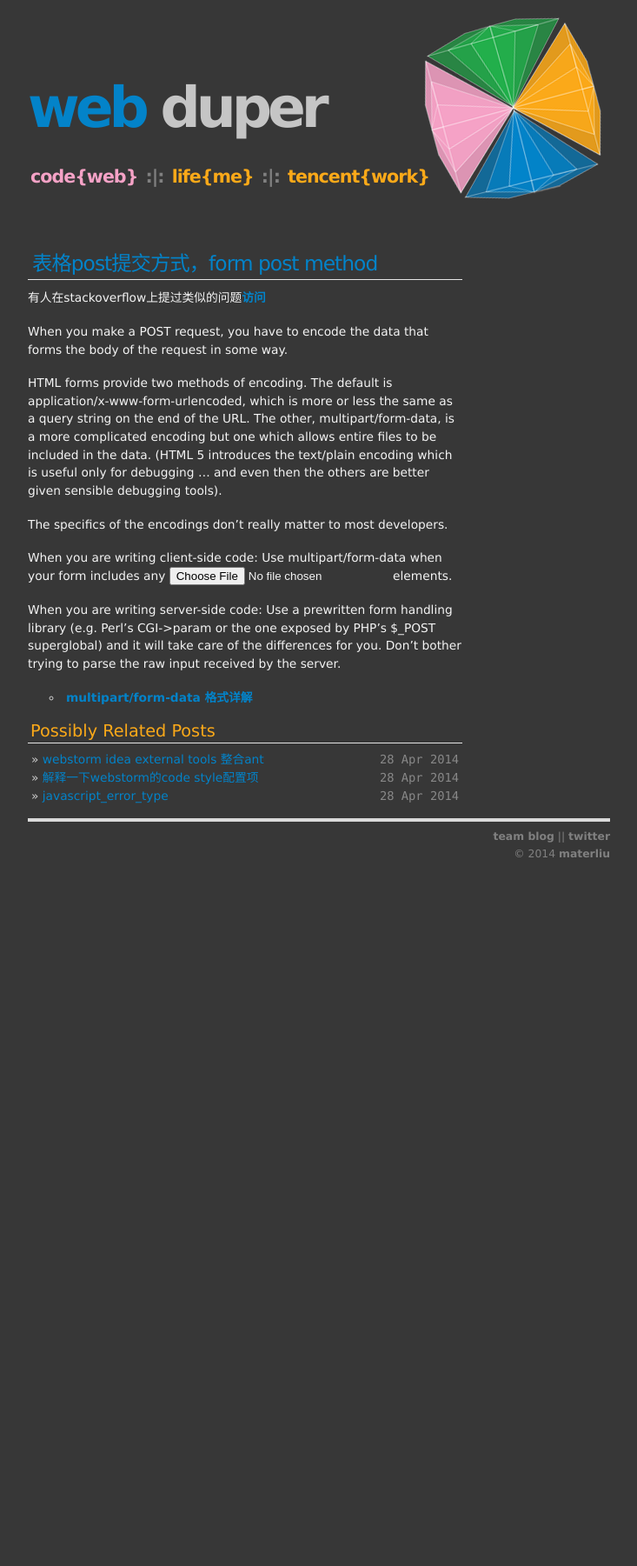
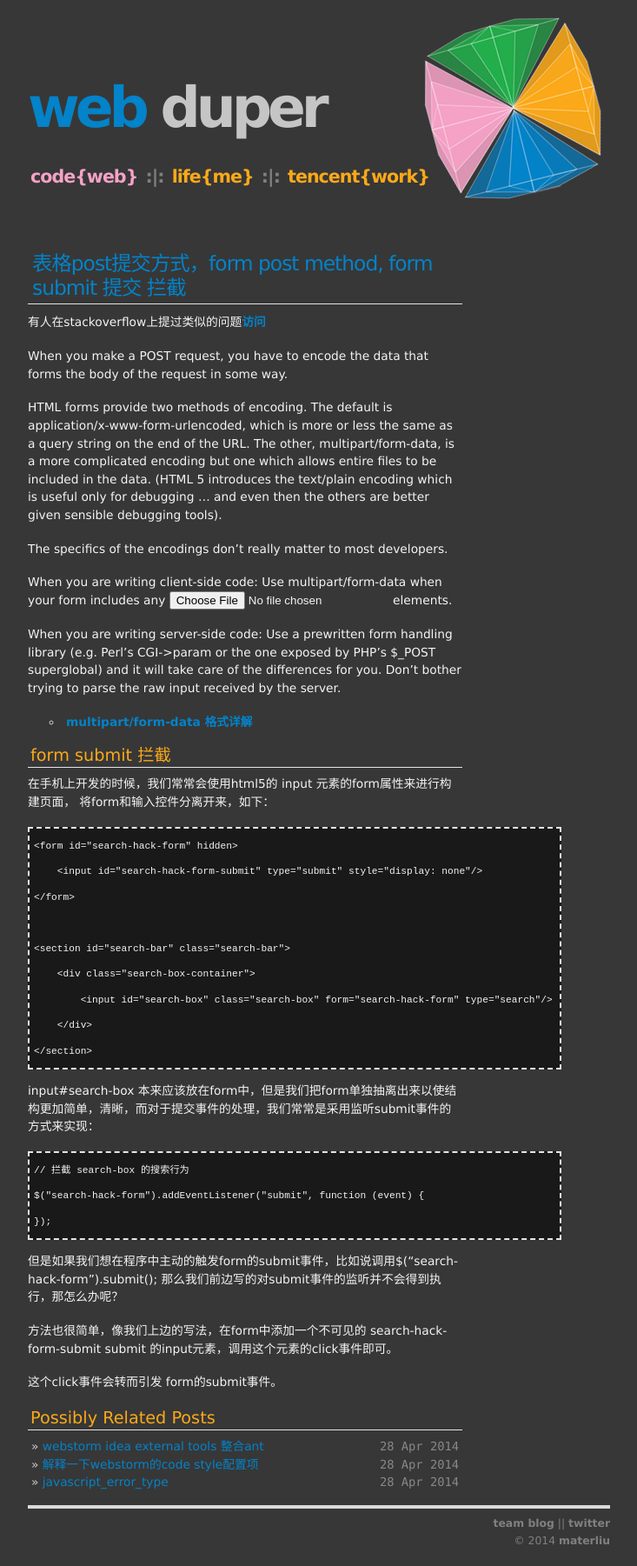
Before and after one commit to materliu/materliu.github.io, a Jekyll site: the page built from all/web/_posts/2014-04-15-form_submit.md, in a window 1280 px wide. Shown: the whole page at 87% size, without its empty margins (273-1006 px from the left). Built offline with Jekyll 4.4.1, drawn with Linux system fonts in a browser that asks for light colours; Markdown is read by kramdown in place of the engine named in the settings; before the commit the page ends 1011 px from its top, so only the background shows below that.

Commit message:
add form submit 拦截

```diff
--- a/all/web/_posts/2014-04-15-form_submit.md
+++ b/all/web/_posts/2014-04-15-form_submit.md
@@ -1,9 +1,9 @@
 ---
 layout: post
-title: 表格post提交方式，form post method
+title: 表格post提交方式，form post method, form submit 提交 拦截
 ---
 
-## 表格post提交方式，form post method
+## 表格post提交方式，form post method, form submit 提交 拦截
 
 有人在stackoverflow上提过类似的问题[访问](http://stackoverflow.com/questions/4526273/what-does-enctype-multipart-form-data-mean)
 
@@ -18,3 +18,31 @@ When you are writing client-side code: Use multipart/form-data when your form in
 When you are writing server-side code: Use a prewritten form handling library (e.g. Perl's CGI->param or the one exposed by PHP's $_POST superglobal) and it will take care of the differences for you. Don't bother trying to parse the raw input received by the server.
 
 * [multipart/form-data 格式详解](http://tools.ietf.org/html/rfc2388)
+
+### form submit 拦截
+
+在手机上开发的时候，我们常常会使用html5的 input 元素的form属性来进行构建页面， 将form和输入控件分离开来，如下：
+
+    <form id="search-hack-form" hidden>
+        <input id="search-hack-form-submit" type="submit" style="display: none"/>
+    </form>
+
+    <section id="search-bar" class="search-bar">
+        <div class="search-box-container">
+            <input id="search-box" class="search-box" form="search-hack-form" type="search"/>
+        </div>
+    </section>
+
+input#search-box 本来应该放在form中，但是我们把form单独抽离出来以使结构更加简单，清晰，而对于提交事件的处理，我们常常是采用监听submit事件的方式来实现：
+
+    // 拦截 search-box 的搜索行为
+    $("search-hack-form").addEventListener("submit", function (event) {
+    });
+
+但是如果我们想在程序中主动的触发form的submit事件，比如说调用$("search-hack-form").submit();
+那么我们前边写的对submit事件的监听并不会得到执行，那怎么办呢？
+
+方法也很简单，像我们上边的写法，在form中添加一个不可见的 search-hack-form-submit submit
+的input元素，调用这个元素的click事件即可。
+
+这个click事件会转而引发 form的submit事件。
```
